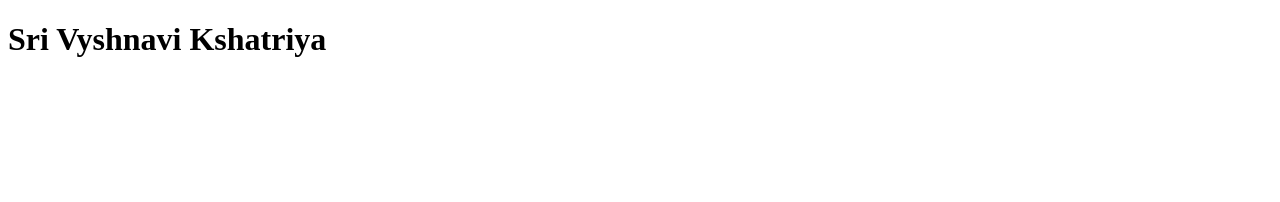
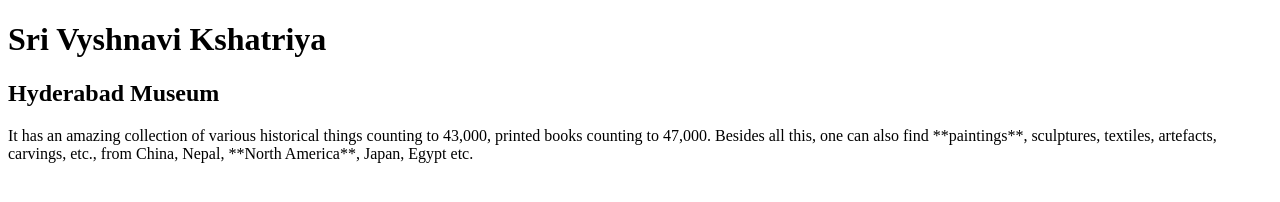
Before and after one commit to 44-563-Web-Apps-F22/44563-webapps-assignment-3-SriVyshnaviKshatriya, a plain HTML site: page index.html in a window 1280 px wide. Drawn offline with Linux system fonts and the light colour scheme.

Commit message:
Added short paragraph

```diff
--- a/index.html
+++ b/index.html
@@ -10,5 +10,11 @@
     <h1>
         Sri Vyshnavi Kshatriya
     </h1>
+
+    <h2>Hyderabad Museum</h2>
+
+    <p>It has an amazing collection of various historical things counting to 43,000, printed books counting to 47,000. Besides all this, one can also find **paintings**, sculptures, textiles, artefacts, carvings, etc., from China, Nepal, **North America**, Japan, Egypt etc.</p>
+
+
 </body>
 </html>
```
Also changed, not shown: 1 other file.
